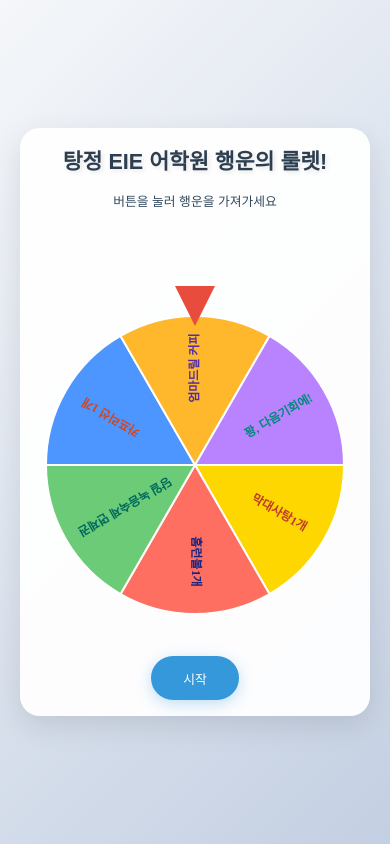
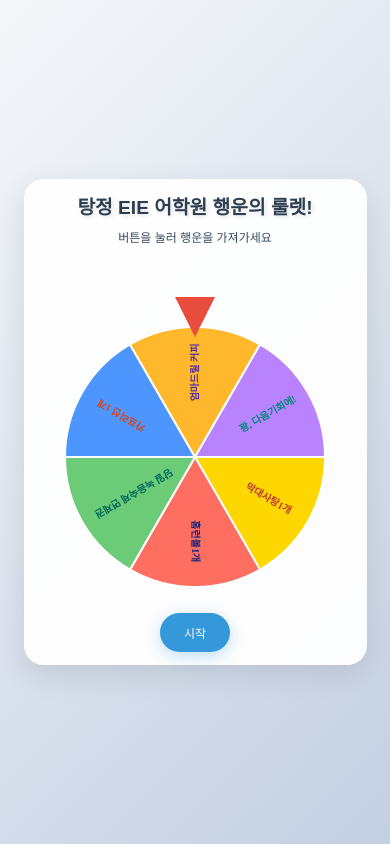
Before and after one commit to JaceKhan/spingame, a plain HTML site: page index.html in a window 390 px wide. Drawn offline with nearby package versions, Linux system fonts and the light colour scheme; a web font is replaced by a local one.

Commit message:
스크린 화면에 맞는 비율로 업데이트
화면 비율에 맞추기

```diff
--- a/styles.css
+++ b/styles.css
@@ -19,10 +19,10 @@ body {
 /* 메인 컨테이너 스타일 */
 .container {
     max-width: 800px;
-    width: 100%;
+    width: 95%;
     text-align: center;
     background: rgba(255, 255, 255, 0.95);
-    padding: 2rem;
+    padding: 1.5rem;
     border-radius: 20px;
     box-shadow: 0 10px 30px rgba(0, 0, 0, 0.1);
 }
@@ -127,6 +127,7 @@ body {
 @media (max-width: 600px) {
     .container {
         padding: 1rem;
+        width: 98%;
     }
 
     .title {
@@ -146,3 +147,35 @@ body {
         font-size: 0.8rem;
     }
 }
+
+/* 추가: 매우 작은 화면을 위한 스타일 */
+@media (max-width: 400px) {
+    .container {
+        padding: 0.8rem;
+    }
+
+    .title {
+        font-size: 1.2rem;
+        margin-bottom: 0.5rem;
+    }
+
+    .subtitle {
+        font-size: 0.75rem;
+        margin-bottom: 1rem;
+    }
+
+    .roulette-container {
+        max-width: 280px;
+        margin: 0 auto 1rem;
+    }
+
+    .result {
+        font-size: 1rem;
+        min-height: 2.5rem;
+    }
+
+    .spin-button {
+        padding: 0.7rem 1.5rem;
+        font-size: 0.75rem;
+    }
+}
```
